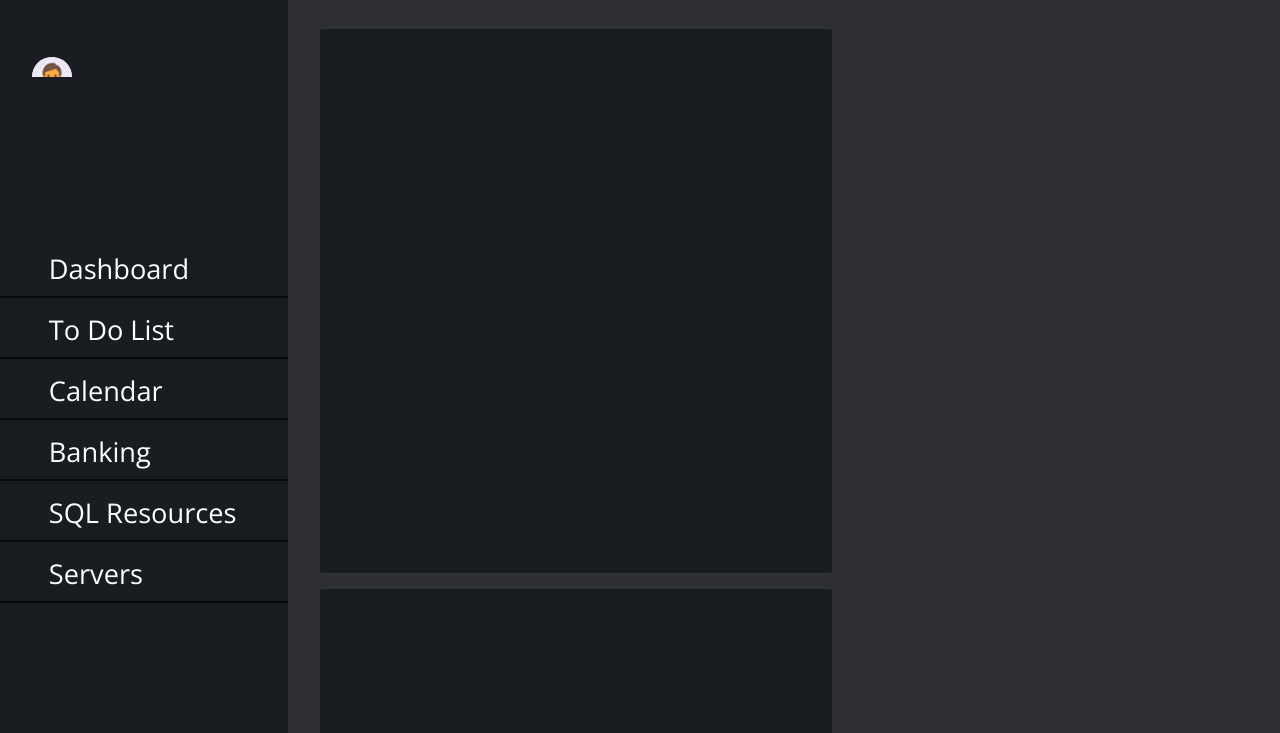
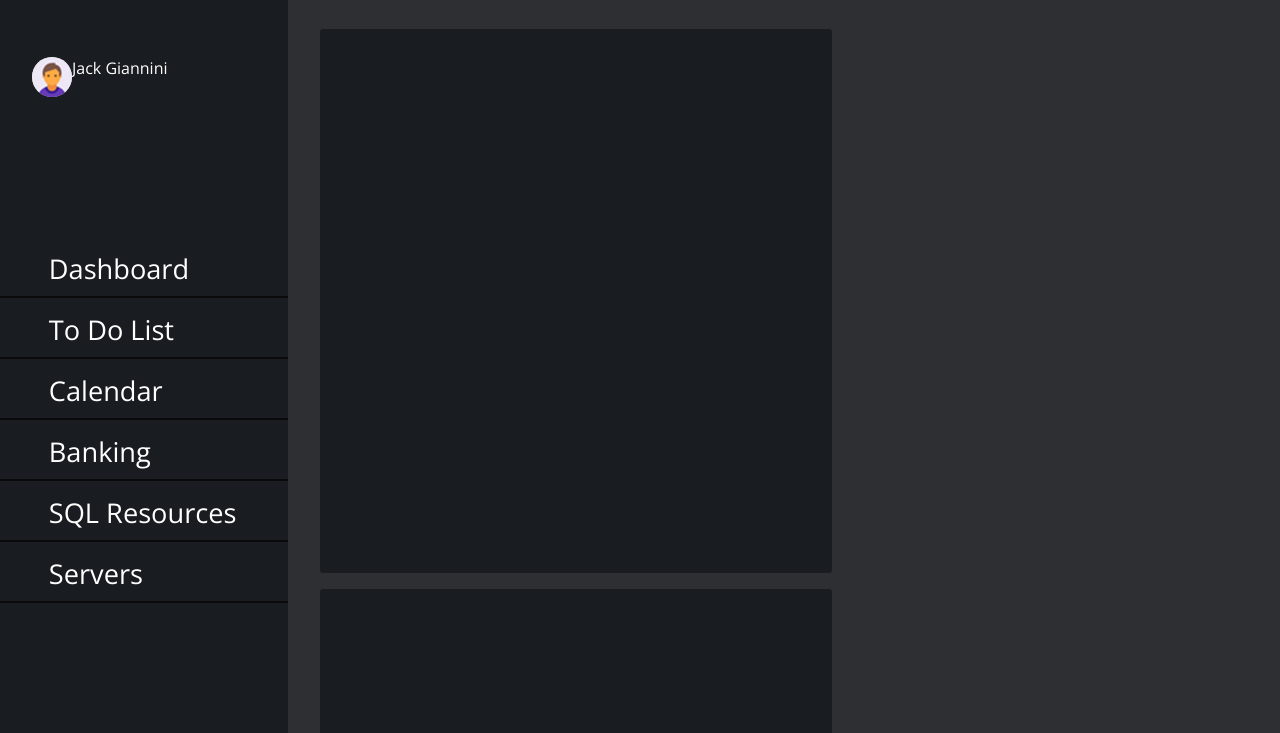
Before and after one commit to Jack4Code/Admin-Panel, a website: page index.html in a window 1280 px wide. Shown: the part 67-800 px from the top of the page. Drawn offline with nearby package versions, Linux system fonts and the light colour scheme.

Commit message:
more fixing

```diff
--- a/index.html
+++ b/index.html
@@ -19,7 +19,9 @@
             <div class="login-info">
                 <div class="login-icon">
                     <img src="resources/images/userImage.png" class="icon-image">
-                    <div class="login-info userName">Jack Giannini</div>
+                </div>
+                <div class="login-text">
+                    <div class="user-name">Jack Giannini</div>
                 </div>
             </div>
             <ul class="nav">
--- a/scss/main.scss
+++ b/scss/main.scss
@@ -51,14 +51,14 @@
         text-align: center;
         color: #C0C0C0;
     }
-    .login-info {
+    .login-info { //login content
         position: relative;
-        float: left;
         height: 10rem;
         width: 100%;
         padding: 3.75rem 2rem;
         .login-icon {
             position: relative;
+            float: left;
             height: 2.5rem;
             width: 2.5rem;
             border-radius: 50%;
@@ -70,8 +70,11 @@
                 border-radius: 50%;
                 // opacity: 0.5;
             }
-            .userName{
-                float: right;
+        }
+        .login-text{
+            right: 2.5rem;
+            width: calc(100% - 2.5rem);
+            .user-name{
                 color: white;
             }
         }
```
Also changed, not shown: css/main.css.
